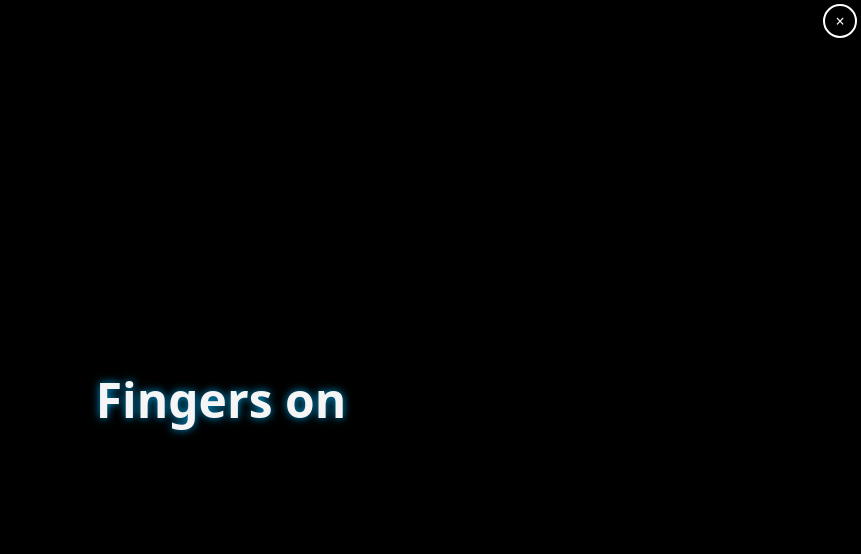
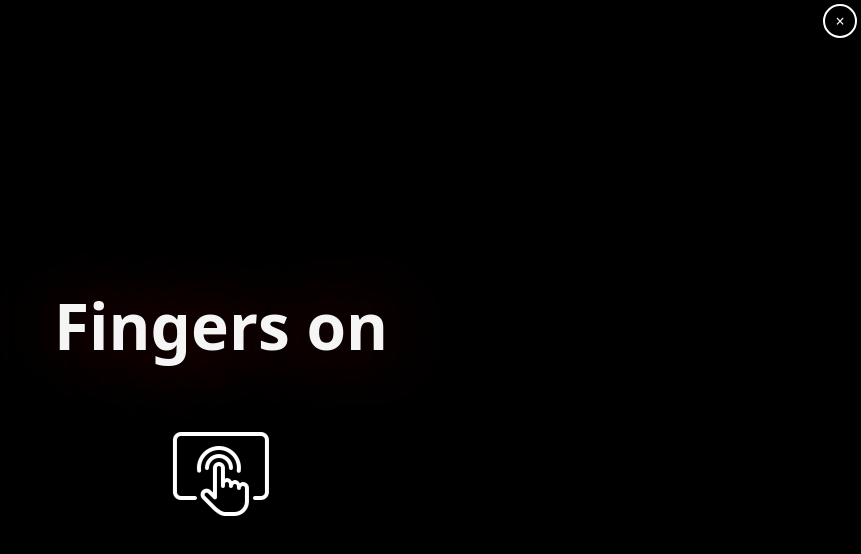
Before and after one commit to vijo95/finger-picker, a React (Vite) app: page / in a window 1280 px wide. Both pictures are taken after a click on the button "Start". Shown: the top 554 px of the page, without its empty margins (419-1280 px from the left). Built offline with nearby package versions, Linux system fonts and the light colour scheme.

Commit message:
refactor

```diff
--- a/src/components/timer/circularProgressBar.tsx
+++ b/src/components/timer/circularProgressBar.tsx
@@ -2,21 +2,14 @@ import { useMemo } from "react";
 import "./timer.css";
 
 interface CircleProgressProps {
-  percentage: number; // 0..100
   size?: number; // viewport px (width/height)
   strokeWidth?: number;
-  durationMs?: number; // animation duration in ms
-  trackColor?: string;
 }
 
-const clamp = (v: number, a = 0, b = 100) => Math.max(a, Math.min(b, v));
-
 export default function CircleProgress({
-  percentage,
   size = 120,
   strokeWidth = 10,
 }: CircleProgressProps) {
-  const pct = clamp(percentage);
   const radius = useMemo(() => (size - strokeWidth) / 2, [size, strokeWidth]);
   const circumference = useMemo(() => 2 * Math.PI * radius, [radius]);
 
@@ -24,16 +17,13 @@ export default function CircleProgress({
     <svg
       viewBox={`0 0 ${size} ${size}`}
       role="img"
-      aria-valuemin={0}
-      aria-valuemax={100}
-      aria-valuenow={Math.round(pct)}
       className="circularProgressBar"
     >
       <g transform={`rotate(-90 ${size / 2} ${size / 2})`}>
         <circle
           cx={size / 2}
           cy={size / 2}
-          r={radius}
+          r={size / 3}
           fill="none"
           strokeWidth={strokeWidth}
           className="progressCircleTrack"
@@ -41,7 +31,7 @@ export default function CircleProgress({
         <circle
           cx={size / 2}
           cy={size / 2}
-          r={radius}
+          r={size / 3}
           fill="none"
           strokeWidth={strokeWidth}
           strokeLinecap="round"
--- a/src/components/timer/timer.css
+++ b/src/components/timer/timer.css
@@ -8,7 +8,7 @@
   animation: pulse 0.5s infinite ease-in-out alternate;
 
   transform: translate(-50%, -50%) scale(0.5);
-  font-size: 5rem;
+  font-size: 4rem;
 }
 
 .circularProgressBar {
@@ -22,6 +22,7 @@
 .progressCircle {
   animation: progress 5s linear forwards;
   stroke: #14cc98;
+  stroke-dashoffset: 90;
 }
 
 .progressCircleTrack {
@@ -31,21 +32,21 @@
 
 @keyframes pulse {
   from {
-    transform: translate(-50%, -50%) scale(0.5);
+    transform: translate(-50%, -50%) scale(0.75);
   }
   to {
-    transform: translate(-50%, -50%) scale(1.5);
+    transform: translate(-50%, -50%) scale(1.25);
   }
 }
 
 @keyframes progress {
   from {
-    stroke-dashoffset: 0;
     opacity: 1;
+    stroke-dashoffset: 90;
   }
   to {
-    stroke-dashoffset: 440;
     opacity: 0;
+    stroke-dashoffset: 300;
   }
 }
 
--- a/src/components/timer/timer.tsx
+++ b/src/components/timer/timer.tsx
@@ -31,11 +31,7 @@ const CountdownTimer: React.FC<CountdownProps> = ({
   return (
     <>
       <div className="timer">{secondsLeft}</div>
-      <CircleProgress
-        percentage={(secondsLeft / initialSeconds) * 100}
-        size={150}
-        strokeWidth={10}
-      />
+      <CircleProgress size={100} strokeWidth={5} />
     </>
   );
 };
--- a/src/components/touchArea/touchArea.css
+++ b/src/components/touchArea/touchArea.css
@@ -53,22 +53,31 @@
   user-select: none;
 }
 
-.fingerOn {
+.fingersOn {
   position: absolute;
-  color: whitesmoke;
-  font-weight: bold;
-  font-size: 3rem;
   text-align: center;
   padding: 1rem;
   display: flex;
   justify-content: center;
   align-items: center;
   user-select: none;
-  text-shadow: 0px 0px 8px #0098d4;
   top: 50%;
   left: 50%;
   transform: translate(-50%, -50%);
   pointer-events: none;
+  display: flex;
+  flex-direction: column;
+  gap: 3rem;
+  justify-content: center;
+  align-items: center;
+}
+
+.fingersOnText {
+  color: whitesmoke;
+  font-weight: bold;
+  font-size: 4rem;
+  animation: textShadow 3s ease-in-out infinite alternate-reverse;
+  text-shadow: 0px 0px 80px #0098d4;
 }
 
 @keyframes countDown {
@@ -88,3 +97,30 @@
     opacity: 1;
   }
 }
+
+@keyframes textShadow {
+  0% {
+    text-shadow: 0px 0px 80px rgb(0, 0, 0);
+  }
+  15% {
+    text-shadow: 0px 0px 80px rgb(255, 0, 0);
+  }
+  45% {
+    text-shadow: 0px 0px 80px rgb(0, 255, 0);
+  }
+  60% {
+    text-shadow: 0px 0px 80px rgb(0, 0, 255);
+  }
+  75% {
+    text-shadow: 0px 0px 80px rgb(255, 255, 0);
+  }
+  90% {
+    text-shadow: 0px 0px 80px rgb(255, 0, 255);
+  }
+  100% {
+    text-shadow: 0px 0px 80px rgb(0, 255, 255);
+  }
+  100% {
+    text-shadow: 0px 0px 80px rgb(255, 255, 255);
+  }
+}
--- a/src/components/touchArea/touchArea.tsx
+++ b/src/components/touchArea/touchArea.tsx
@@ -8,6 +8,7 @@ import {
 import { useTouch, type Point } from "../../hooks/useTouch";
 import CountdownTimer from "../timer/timer";
 import type { GameMode } from "../../App";
+import fingerTouch from "../../assets/icons8-touch-100.png";
 
 export const TouchArea: FC<{
   gameMode: GameMode;
@@ -133,7 +134,10 @@ export const TouchArea: FC<{
         &times;
       </div>
       {winners?.length < 1 && groups?.length < 1 && touches.size < 1 ? (
-        <span className="fingerOn">Fingers on</span>
+        <div className="fingersOn">
+          <span className="fingersOnText">Fingers on</span>
+          <img src={fingerTouch} alt="finger touch" />
+        </div>
       ) : null}
     </div>
   );
```
Also changed, not shown: src/assets/icons8-touch-100.png (added).
